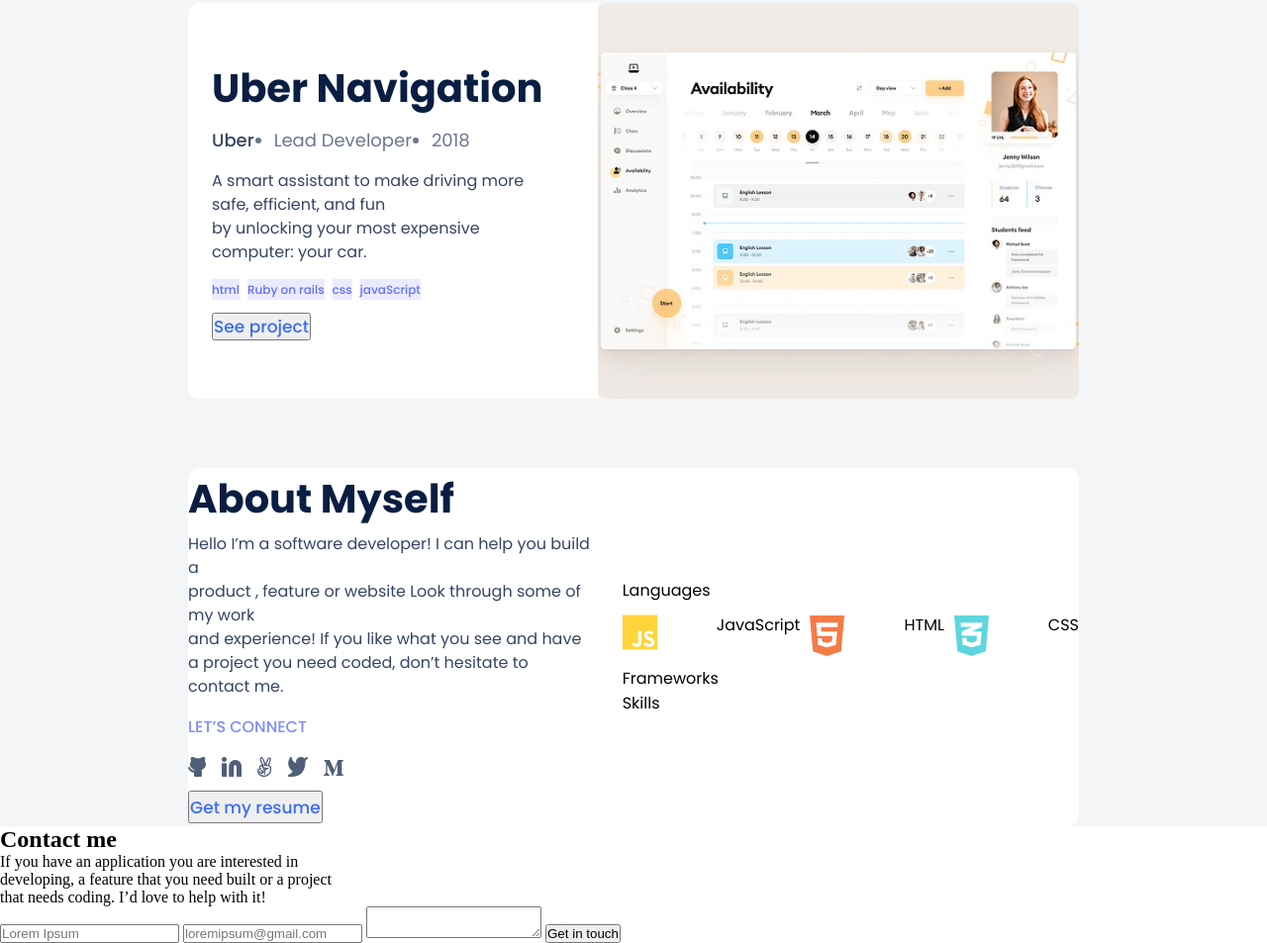
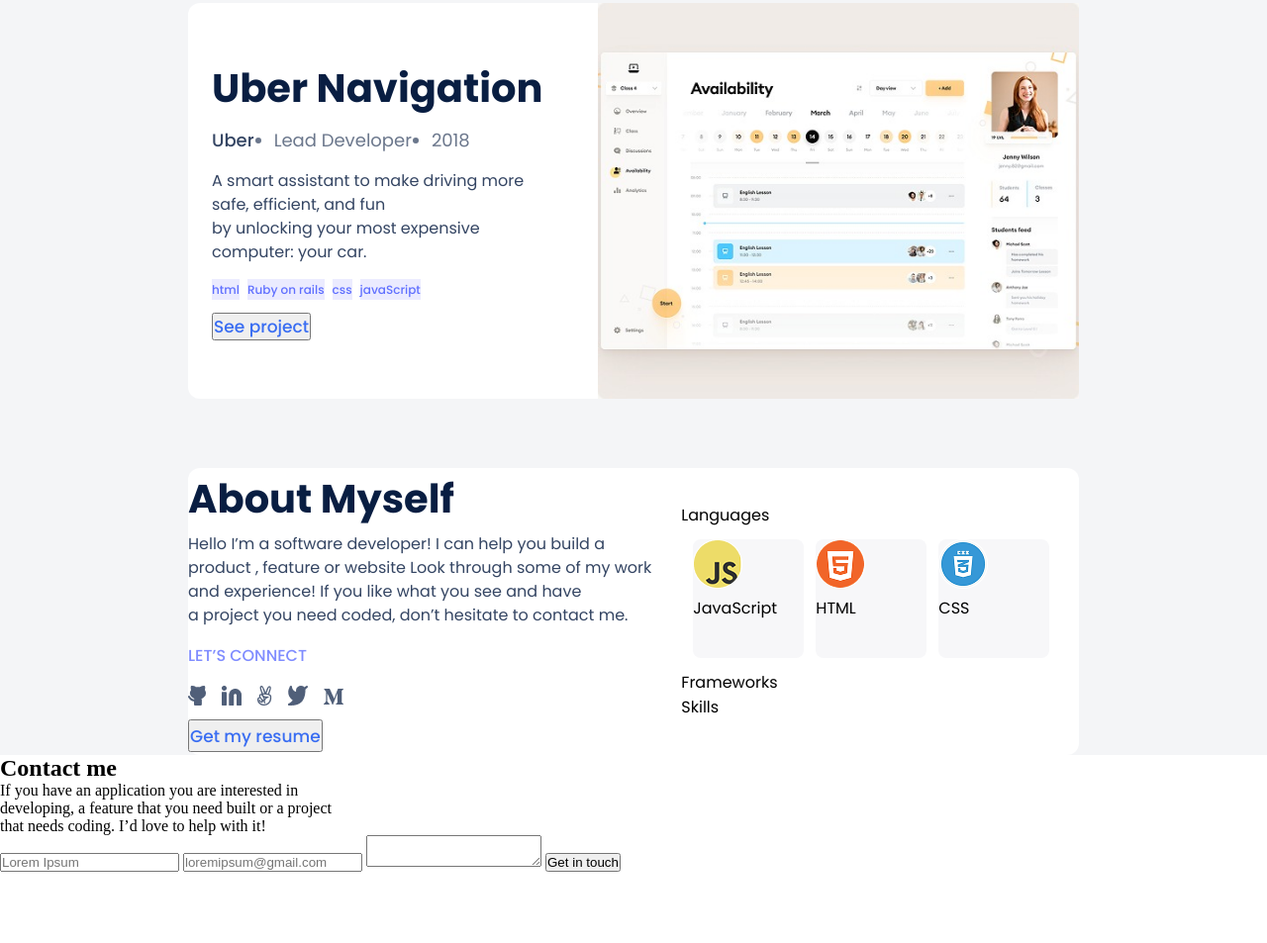
Before and after one commit to jade-francis/Portfolio-, a plain HTML site: page index.html in a window 1280 px wide. Shown: the part 1882-2835 px from the top of the page at 99% size. After the commit the page ends 2763 px from the top, so only its background shows below. Drawn offline with Linux system fonts and the light colour scheme.

Commit message:
changed a few images and changed the html structure for the languages div. and styled

```diff
--- a/Portfolio.css
+++ b/Portfolio.css
@@ -524,18 +524,14 @@ padding: 2.5px 0px;
 }
 
 #imgs ul{
-  display: flex;
-  gap: 30px
+  display:flex;
+  padding: 12px;
+  gap:12px;
 }
 
-#imgs li{
-  list-style: none;
-  width: 35px;
-  margin-right: 50px;
-}
-
-#languages ul{
-  display: flex;
-  gap: 10px;
-  margin-top: 10px;
-}
+  .js, .html, .css{
+    background-color: #F7F7F9;
+    width: 112px;
+    height: 120px;
+    border-radius: 8px;
+  }
--- a/index.html
+++ b/index.html
@@ -154,12 +154,12 @@
         <p>Languages</p>
         <div id="imgs">
           <ul>
-            <li><img src="javascript.svg" alt="JavaScript"></li>
-            <p>JavaScript </p>
-            <li><img src="html.svg" alt="html"></li>
-            <p>HTML</p>
-            <li><img src="css.svg" alt="css"></li>
-            <p>CSS</p>
+            <div class="js"><img src="js.png" alt="JavaScript">
+            <p>JavaScript </p> </div>
+            <div class="html"><img src="html.png" alt="html">
+            <p>HTML</p></div>
+            <div class="css"><img src="css.png" alt="css">
+            <p>CSS</p></div>
           </ul>
         </div>
         <p>Frameworks</p>
```
Also changed, not shown: css.png (added), css.svg (deleted), html.png (added), html.svg (deleted), javascript.svg (deleted), js.png (added).
